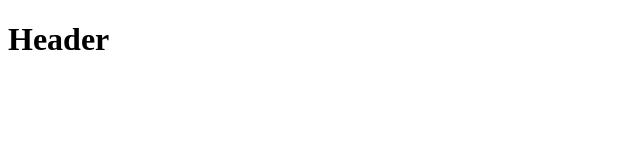
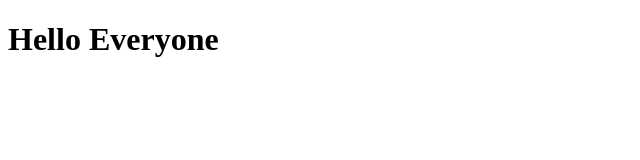
Before and after one commit to RhadMax/my-dash-demo-repo, a plain HTML site: page index.html in a window 1280 px wide. Shown: the whole page, without its empty margins (0-640 px from the left). Drawn offline with Linux system fonts and the light colour scheme.

Commit message:
Added header and title with html file

```diff
--- a/index.html
+++ b/index.html
@@ -4,6 +4,6 @@
         <title>Hello!</title>
     </head>
     <body>
-        <h1>Header</h1>
+        <h1>Hello Everyone</h1>
     </body>
 </html>
```
